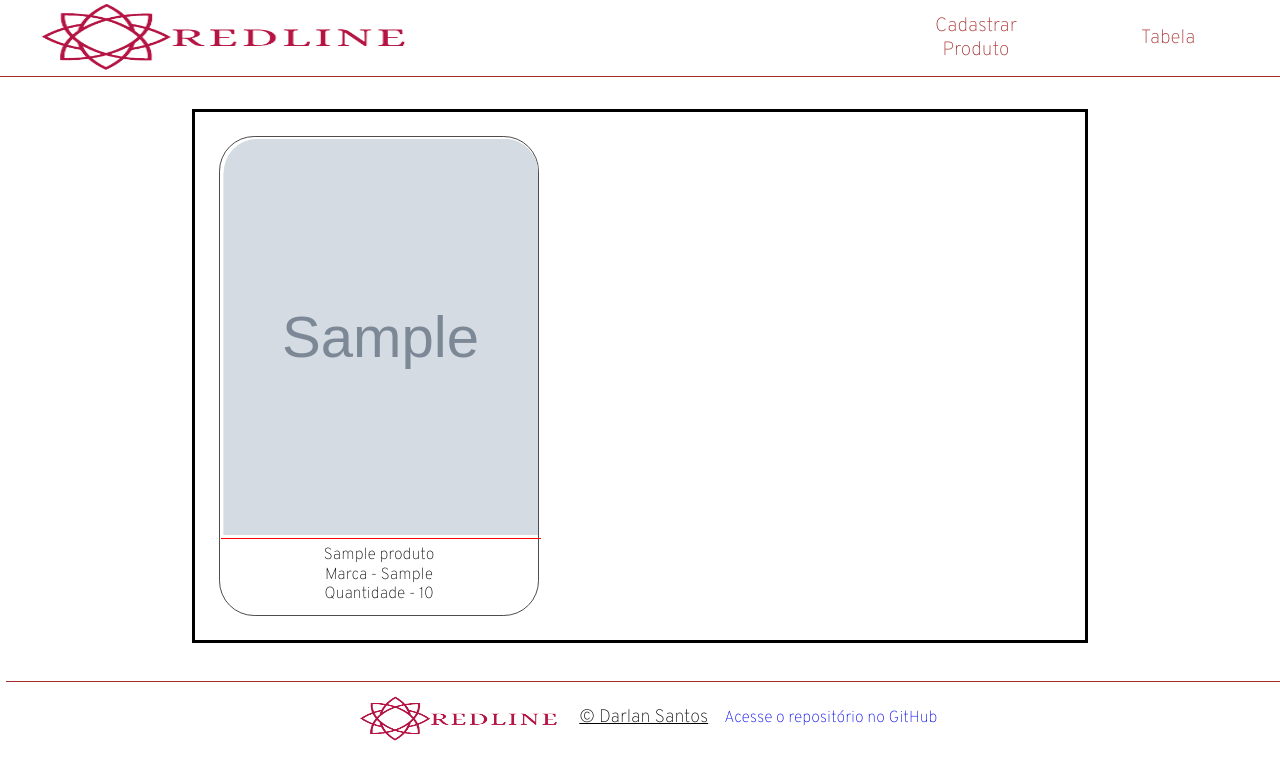
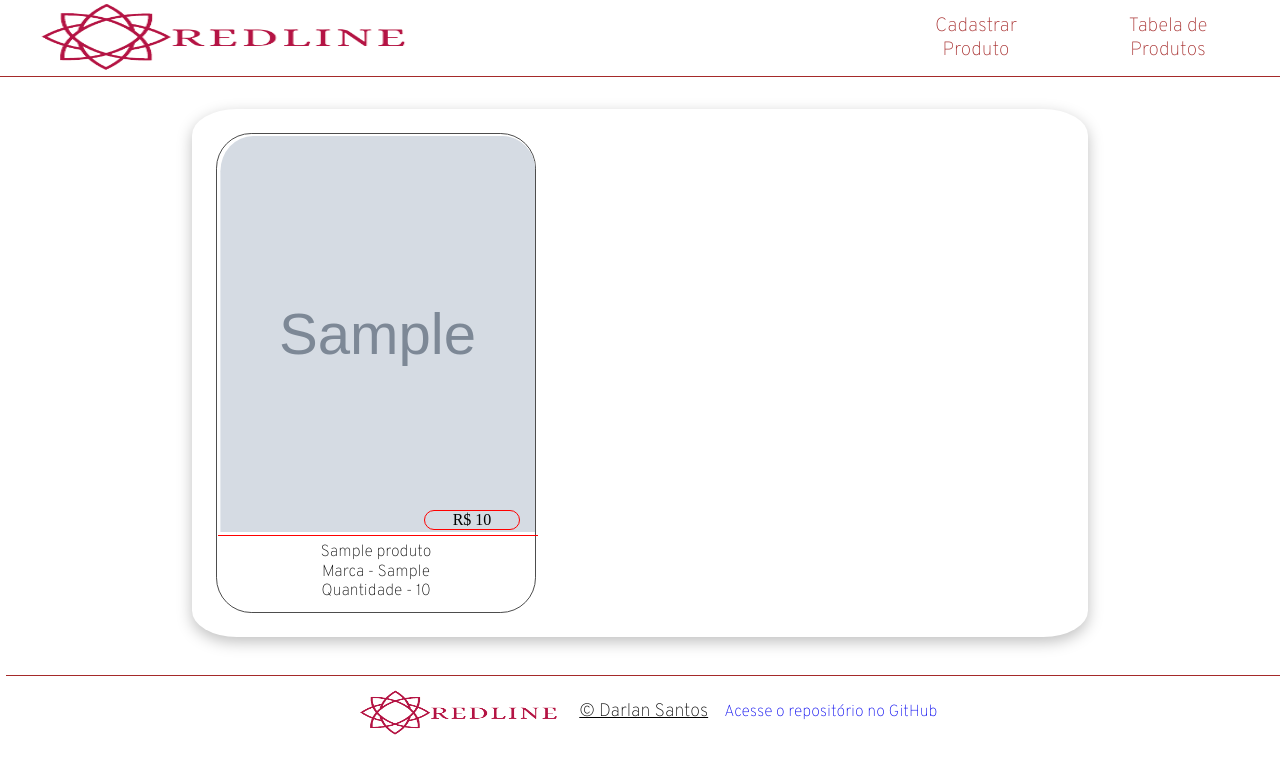
Before and after one commit to Darlan444/crudphp, a PHP site: page / in a window 1280 px wide. Shown: the top 780 px of the page. Run offline with PHP 8.4, Linux system fonts and the light colour scheme; tables that the repository leaves empty or names only in its code hold one stand-in row (values such as "Sample post"); grey boxes marked "Sample" are stand-in pictures; some web fonts are replaced.

Commit message:
insert/select produtos

```diff
--- a/css/style.css
+++ b/css/style.css
@@ -106,7 +106,8 @@
     height: auto;
     align-items: center;
     justify-content: flex-start;
-    border: solid black;
+    box-shadow: 0px 5px 15px rgba(0, 0, 0, .25);
+    border-radius: 5%;
     margin: 2rem;
 }
 
@@ -161,7 +162,17 @@
     border-radius: 2.2rem;
     border-bottom-right-radius: 0;
     border-bottom-left-radius: 0;
-    border-bottom: solid 1px red;
+    border-bottom: solid 1px rgb(255,0,0);
+}
+
+.span-valor{
+    position: absolute;
+    width: 6rem;
+    right: 1rem;
+    text-align: center;
+    top: 94%;
+    border: solid 1px rgb(255,0,0);
+    border-radius: 1rem;
 }
 
 .span-card {
--- a/includes/nav.php
+++ b/includes/nav.php
@@ -8,6 +8,6 @@
     </a>
     <nav class="nav">
         <a class="item-nav" href="./view/cadastro.php">Cadastrar Produto</a>
-        <a class="item-nav" href="./view/lista.php">Tabela</a>
+        <a class="item-nav" href="./view/lista.php">Tabela de Produtos</a>
     </nav>
 </header>
--- a/includes/nav2.php
+++ b/includes/nav2.php
@@ -7,7 +7,7 @@
         <img class="logo-header" src="../img/REDLINE2.png" alt="LOGO">
     </a>
     <nav class="nav">
-        <a class="item-nav" href="./view/cadastro.php">Cadastrar Produto</a>
-        <a class="item-nav" href="./view/lista.php">Ver Cadastrados</a>
+        <a class="item-nav" href="../view/cadastro.php">Cadastrar Produto</a>
+        <a class="item-nav" href="../view/lista.php">Tabela de Produtos</a>
     </nav>
 </header>
--- a/model/cadastro-model.php
+++ b/model/cadastro-model.php
@@ -24,7 +24,7 @@
     $marca = $_POST["marca"];
     $valor = $_POST["valor"];
     $qtd = $_POST["quantidade"];
-    $qtd = $_POST["img"];
+    $img = $_POST["img"];
 
     $sql->execute();
 
--- a/model/view-model.php
+++ b/model/view-model.php
@@ -22,6 +22,7 @@
             <div class="produto">
                 <div class="img-produto">
                     <img class="img-card" src="'.$v['img'].'" alt="img-produto">
+                    <span class="span-valor">R$ '.$v['valor'].'</span>
                 </div>
                 <div class="span-produto">
                     <span class="span-card">'.$v['nome_produto'].'</span></br>
```
Also changed, not shown: view/cadastro.php (+5 -5 lines), view/lista.php (+2 -21 lines).
